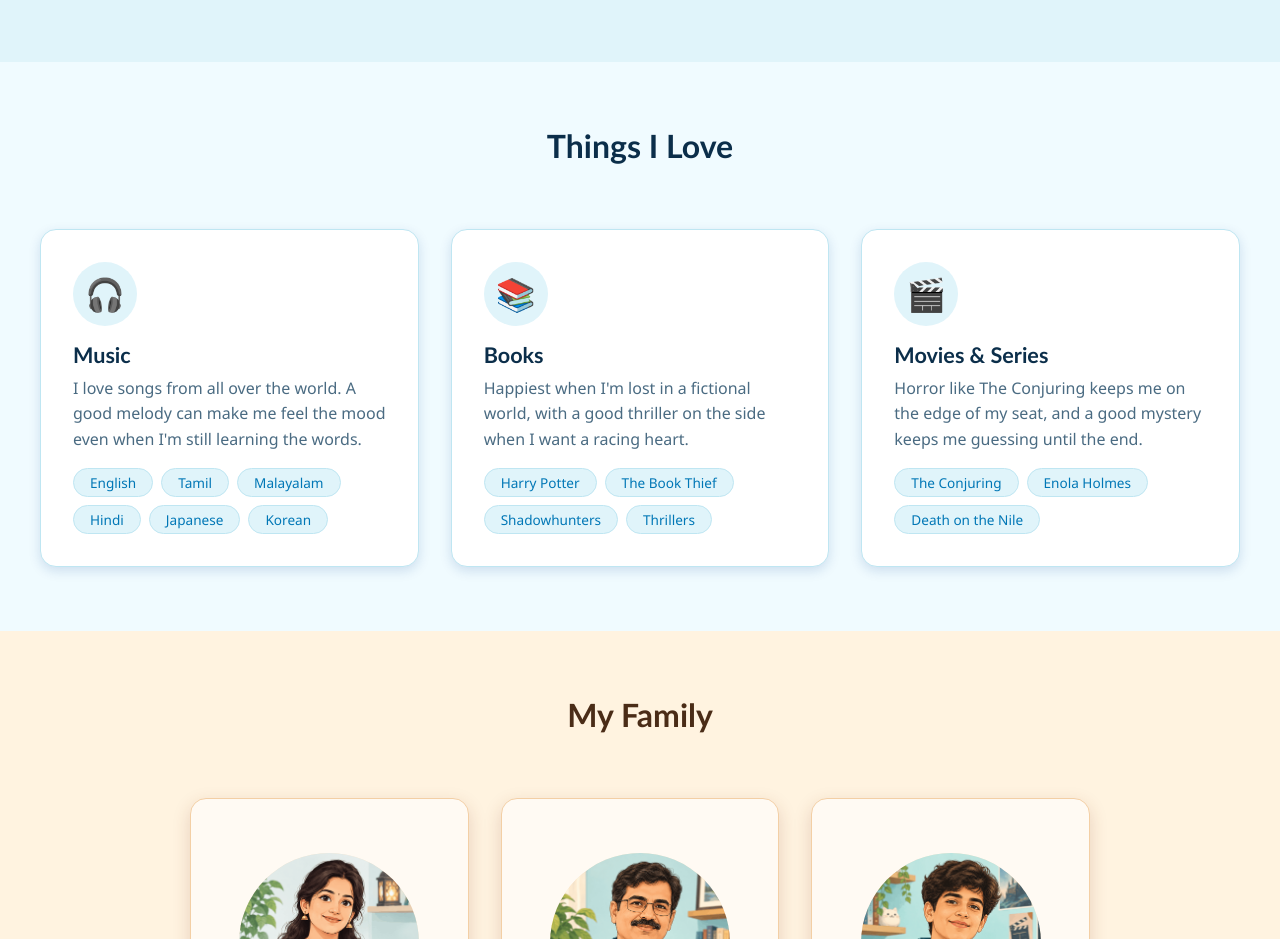
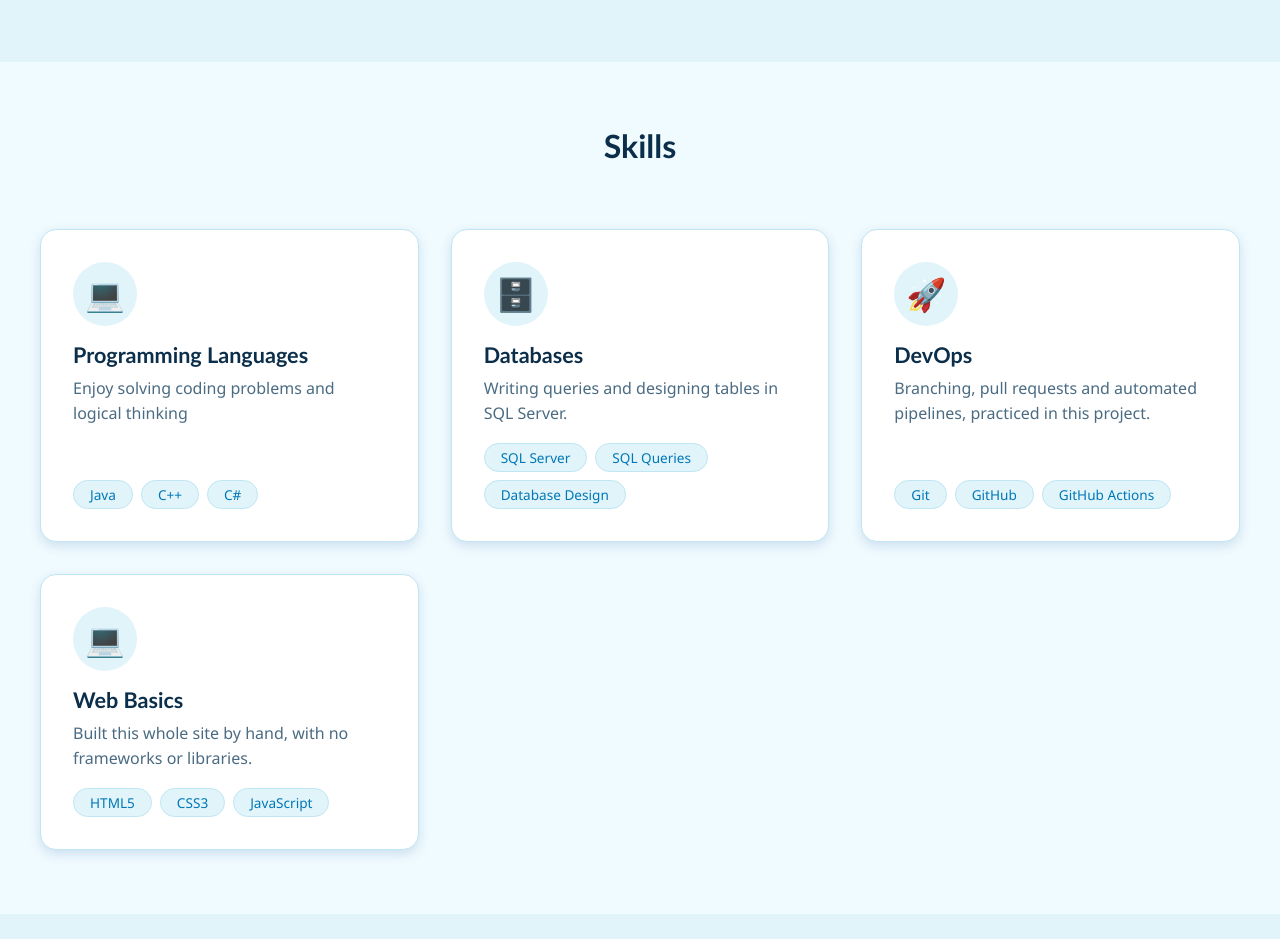
Before and after one commit to kaushika654/profile-website, a plain HTML site: page index.html in a window 1280 px wide. Shown: the part 1861-2800 px from the top of the page. Drawn offline with Linux system fonts and the light colour scheme.

Commit message:
Add skills section with card layout and nav link

```diff
--- a/index.html
+++ b/index.html
@@ -18,6 +18,7 @@
       </button>
       <ul class="nav-links" id="nav-links">
         <li><a href="#journey">Journey</a></li>
+        <li><a href="#skills">Skills</a></li>
         <li><a href="#interests">Interests</a></li>
         <li><a href="#family">Family</a></li>
         <li><a href="#hobbies">Hobbies</a></li>
@@ -66,8 +67,54 @@
         </ol>
       </div>
     </section>
-    <section id="interests" class="section">
+        <section id="skills" class="section">
       <div class="container">
+        <h2 class="section-title">Skills</h2>
+        <div class="card-grid">
+          <article class="card">
+            <span class="card-icon" aria-hidden="true">💻</span>
+            <h3 class="card-title">Programming Languages</h3>
+            <p class="card-text">Enjoy solving coding problems and logical thinking</p>
+            <ul class="chip-list">
+              <li>Java</li>
+              <li>C++</li>
+              <li>C#</li>
+            </ul>
+          </article>
+          <article class="card">
+            <span class="card-icon" aria-hidden="true">🗄️</span>
+            <h3 class="card-title">Databases</h3>
+            <p class="card-text">Writing queries and designing tables in SQL Server.</p>
+            <ul class="chip-list">
+              <li>SQL Server</li>
+              <li>SQL Queries</li>
+              <li>Database Design</li>
+            </ul>
+          </article>
+          <article class="card">
+            <span class="card-icon" aria-hidden="true">🚀</span>
+            <h3 class="card-title">DevOps</h3>
+            <p class="card-text">Branching, pull requests and automated pipelines, practiced in this project.</p>
+            <ul class="chip-list">
+              <li>Git</li>
+              <li>GitHub</li>
+              <li>GitHub Actions</li>
+            </ul>
+          </article>
+          <article class="card">
+            <span class="card-icon" aria-hidden="true">💻</span>
+            <h3 class="card-title">Web Basics</h3>
+            <p class="card-text">Built this whole site by hand, with no frameworks or libraries.</p>
+            <ul class="chip-list">
+              <li>HTML5</li>
+              <li>CSS3</li>
+              <li>JavaScript</li>
+            </ul>
+          </article>
+        </div>
+      </div>
+    </section>
+<section id="interests" class="section section-alt">      <div class="container">
         <h2 class="section-title">Things I Love</h2>
         <div class="card-grid">
           <article class="card">
@@ -151,8 +198,8 @@
         <p class="flip-hint">Hover over a card, or tap it, to flip it</p>
       </div>
     </section>
-    <section id="hobbies" class="section section-alt">
-      <div class="container">
+<section id="hobbies" class="section">
+          <div class="container">
         <div class="orbit">
           <div class="orbit-center">
             <h2 class="orbit-title">Hobbies &amp; Passions</h2>
```
